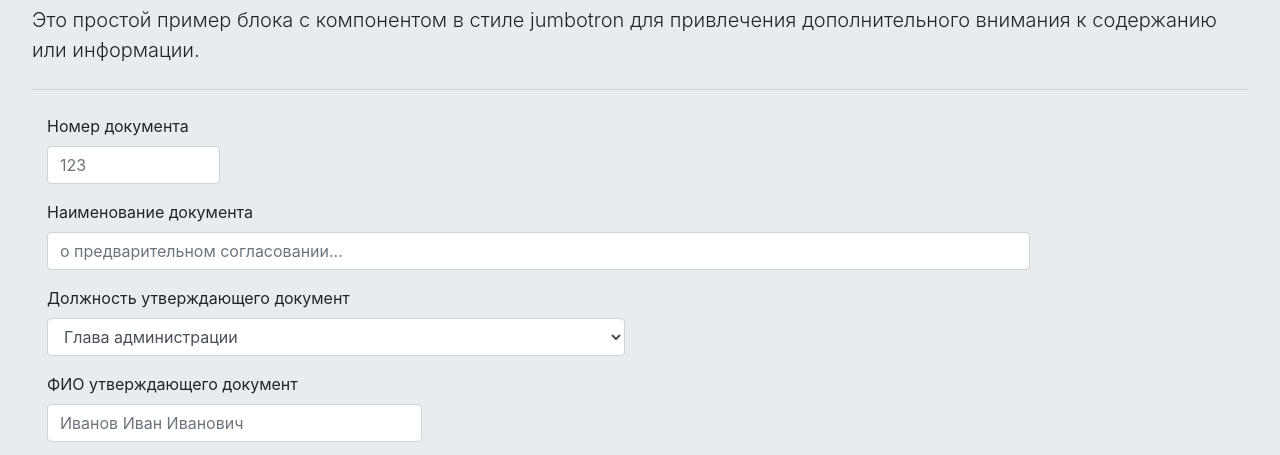
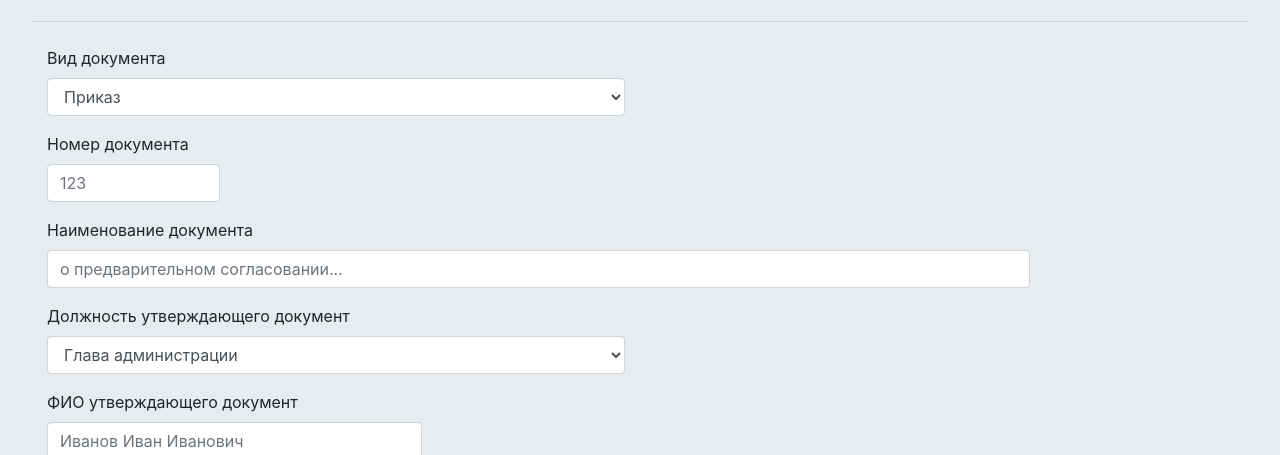
Before and after one commit to IronZel/sait-dlya-Ksu-, a plain HTML site: page create_doc.html in a window 1280 px wide. Shown: the part 284-739 px from the top of the page. Drawn offline with nearby package versions, Linux system fonts and the light colour scheme.

Commit message:
Add files via upload

```diff
--- a/create_doc.html
+++ b/create_doc.html
@@ -41,25 +41,22 @@
                         <button class="btn btn-outline-success my-2 my-sm-0" type="submit">Начать</button>
                       </form>
                     </nav>
-
-                                          <!-- Image and text
-                    <div class="">
-                      <p class="logo navbar-brand">
-                        <img src="images/Freelance-coder.jpg" width="30" height="30" class="d-inline-block align-top" alt="">
-                        ADMINISTRATION
-                      </p>
-                    </div> -->
                 </header>
-
-                <main class="content">
-                        <strong></strong>
-                    </div>
-                    <div class="jumbotron">
+                <div class="jumbotron">
                       <h2 class="display-4">Создать документ</h2>
-                      <p class="lead">Это простой пример блока с компонентом в стиле jumbotron для привлечения дополнительного внимания к содержанию или информации.</p>
+                      <p class="lead"></p>
                       <hr class="my-4">
                       <p>
                         <form>
+                              <div class="col-6 form-group">
+                                <label for="exampleFormControlSelect1">Вид документа</label>
+                                <select class="form-control" id="exampleFormControlSelect1">
+                                    <option>Приказ</option>
+                                  <option>Распоряжение</option>
+                                  <option>Доверенность</option>
+                                  <option>Правовой акт</option>
+                                </select>
+                              </div>
                               <div class="col-2 form-group">
                                 <label for="formGroupExampleInput">Номер документа</label>
                                 <input type="text" class="form-control" id="exampleFormControlInput1" placeholder="123">
@@ -100,13 +97,12 @@
                               <input type="submit" value="Создать" class="save_btn col-1 btn btn-primary">
                               <a class="btn btn-secondary" href="lists_docs.html">Вернуться к списку документов</a>
                         </form>
-                    </div>
-                </main>
+                </div>
 
                 <footer class="footer">
                         <strong></strong>
                 </footer>
-
+        </div>
 
 
 
```
Also changed, not shown: edit_doc.html (+0 -13 lines), index.html (+5 -6 lines), lists_docs.html (+2 -2 lines).
